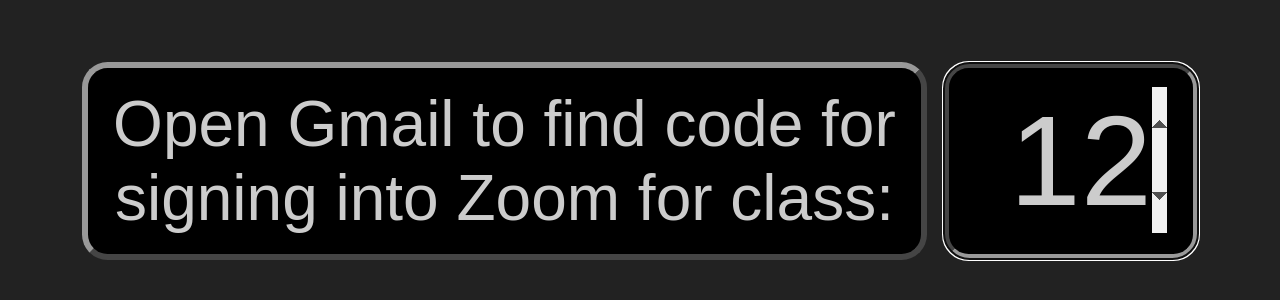
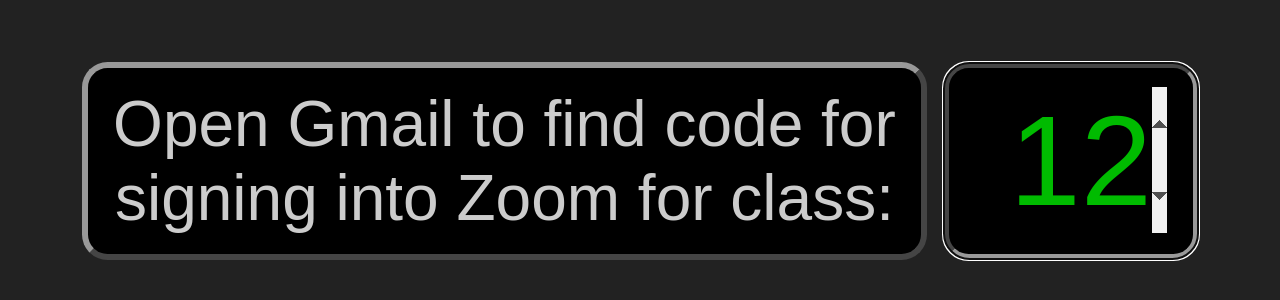
Before and after one commit to DCIWork/zoom-code, a plain HTML site: page index.html in a window 1280 px wide. Shown: the part 258-558 px from the top of the page. Drawn offline with Linux system fonts and the light colour scheme.

Commit message:
Set class colour to green

```diff
--- a/styles.css
+++ b/styles.css
@@ -29,6 +29,7 @@
   width: 1.5em;
   text-align: right;
   border-style: inset;
+  color: #0b0;
 }
 
 button:hover {
```
